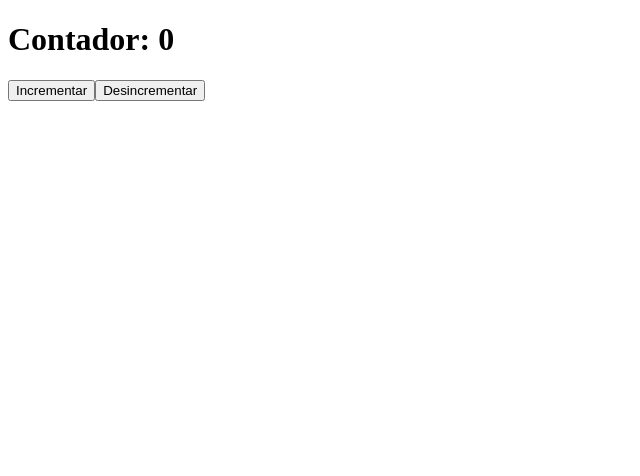
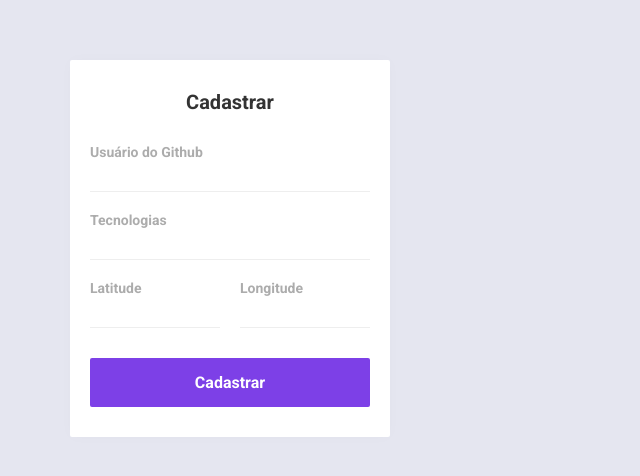
Before and after one commit to lancamonica/OminiStack10-webapp, a React (Create React App) app: page / in a window 1280 px wide. Shown: the top 476 px of the page, without its empty margins (0-640 px from the left). Built offline with nearby package versions, Linux system fonts and the light colour scheme.

Commit message:
feat: change css

```diff
--- /dev/null
+++ b/src/App.css
@@ -0,0 +1,8 @@
+#app {
+  max-width: 1200px;
+  margin: 0 auto;
+  padding: 60px 30px;
+  display: flex;
+  flex-direction: row;
+  align-items: flex-start;
+}
--- a/src/App.js
+++ b/src/App.js
@@ -1,23 +1,42 @@
-import React, { useState } from "react";
-import Header from "./Header";
+import React from "react";
+
+import "./global.css";
+import "./App.css";
+import "./Sidebar.css";
 
 function App() {
-  const [counter, setCounter] = useState(0);
+  return (
+    <div id="app">
+      <aside>
+        <strong>Cadastrar</strong>
+        <form>
+          <div className="input-block">
+            <label htmlFor="github_username">Usuário do Github</label>
+            <input name="github_username" id="github_username" required />
+          </div>
 
-  function incrementCounter() {
-    setCounter(counter + 1);
-  }
+          <div className="input-block">
+            <label htmlFor="techs">Tecnologias</label>
+            <input name="techs" id="techs" required />
+          </div>
 
-  function desincrementCounter() {
-    setCounter(counter - 1);
-  }
+          <div className="input-group">
+            <div className="input-block">
+              <label htmlFor="latitude">Latitude</label>
+              <input name="latitude" id="latitude" required />
+            </div>
 
-  return (
-    <>
-      <h1>Contador: {counter}</h1>
-      <button onClick={incrementCounter}>Incrementar</button>
-      <button onClick={desincrementCounter}>Desincrementar</button>
-    </>
+            <div className="input-block">
+              <label htmlFor="longitude">Longitude</label>
+              <input name="longitude" id="longitude" required />
+            </div>
+          </div>
+
+          <button type="submit">Cadastrar</button>
+        </form>
+      </aside>
+      <main></main>
+    </div>
   );
 }
 
--- /dev/null
+++ b/src/Sidebar.css
@@ -0,0 +1,67 @@
+aside {
+  width: 320px;
+  background: #fff;
+  box-shadow: 0 0 14px 0 rgba(0, 0, 0, 0.02);
+  border-radius: 2px;
+  padding: 30px 20px;
+}
+
+aside strong {
+  font-size: 20px;
+  text-align: center;
+  display: block;
+  color: #333;
+}
+
+aside form {
+  margin-top: 30px;
+}
+
+aside form .input-block + .input-block {
+  margin-top: 20px;
+}
+
+aside form .input-group {
+  margin-top: 20px;
+  display: grid;
+  gap: 20px;
+  grid-template-columns: 1fr 1fr;
+}
+
+aside form .input-group .input-block {
+  margin-top: 0;
+}
+
+aside form .input-block label {
+  color: #acacac;
+  font-size: 14px;
+  font-weight: bold;
+  display: block;
+}
+
+aside form .input-block input {
+  width: 100%;
+  height: 32px;
+  font-size: 14px;
+  color: #666;
+  border: 0;
+  border-bottom: 1px solid #eee;
+}
+
+aside form button[type="submit"] {
+  width: 100%;
+  border: 0;
+  margin-top: 30px;
+  background: #7d40e7;
+  border-radius: 2px;
+  padding: 15px 20px;
+  font-size: 16px;
+  font-weight: bold;
+  color: #fff;
+  cursor: pointer;
+  transition: background 0.5s;
+}
+
+aside form button[type="submit"]:hover {
+  background: #6931ca;
+}
--- /dev/null
+++ b/src/global.css
@@ -0,0 +1,25 @@
+@import url("https://fonts.googleapis.com/css?family=Roboto:400,700&display=swap");
+
+* {
+  margin: 0;
+  padding: 0;
+  outline: 0;
+  box-sizing: border-box;
+}
+
+html,
+body,
+#root {
+  height: 100%;
+}
+
+body {
+  background: #e5e6f0;
+  -webkit-font-smoothing: antialiased;
+}
+
+body,
+input,
+button {
+  font-family: Roboto, sans-serif;
+}
```
Also changed, not shown: public/index.html (+1 -21 lines), src/Main.css (added).
